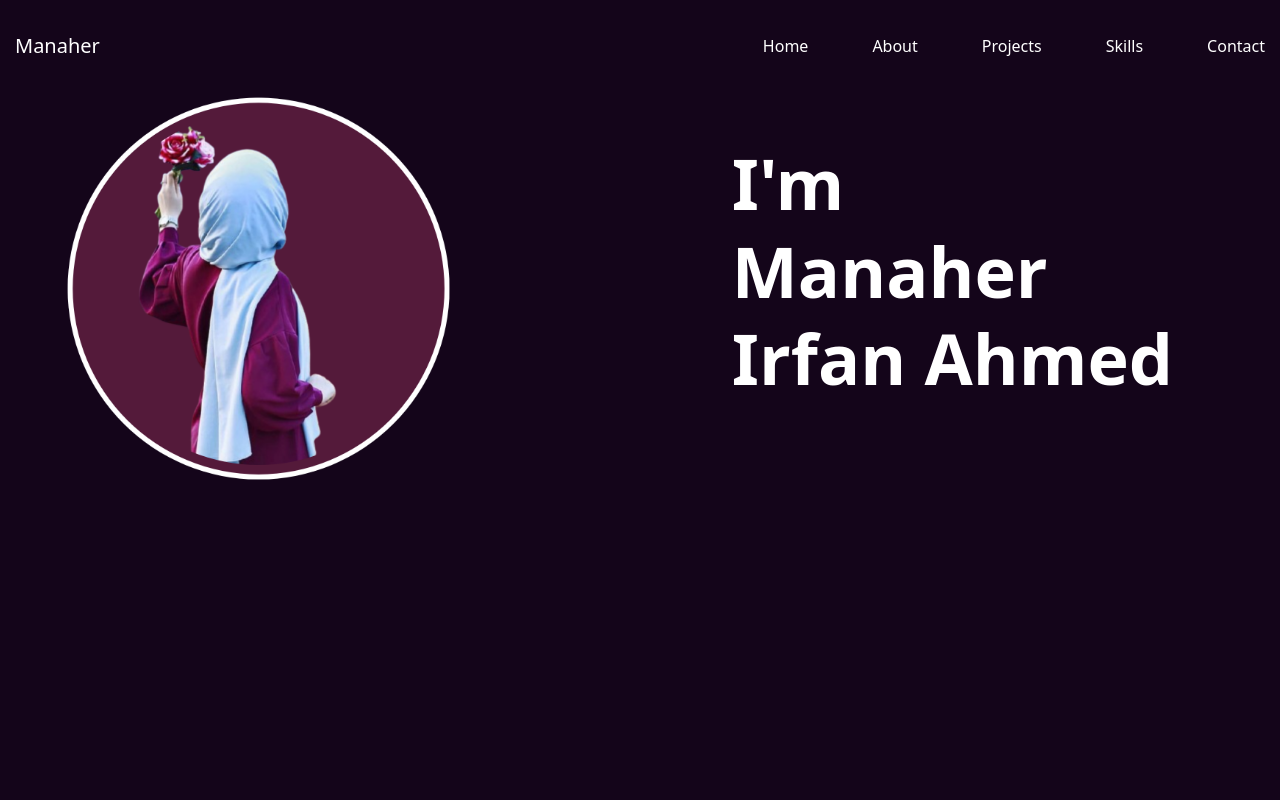
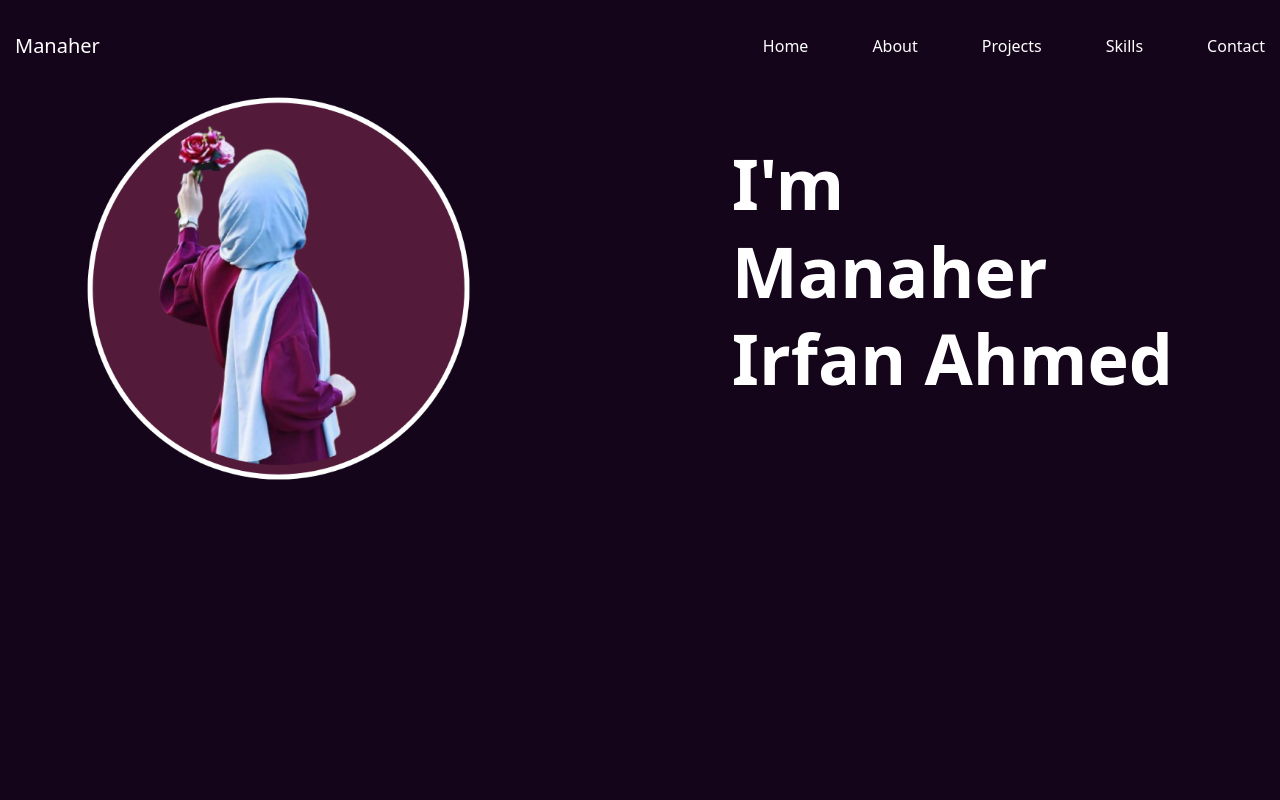
Before and after one commit to manaher/My-Portfolio, a Next.js app: page / in a window 1280 px wide. Shown: the top 800 px of the page. Built offline with nearby package versions, Linux system fonts and the light colour scheme.

Commit message:
Update Hero.tsx

```diff
--- a/src/components/Hero.tsx
+++ b/src/components/Hero.tsx
@@ -4,7 +4,7 @@ import Navbar from './Navbar'
 const Hero = () => {
   return (
     <div id='hero' className='min-h-screen bg-no-repeat bg-[url(/profile.png)] bg-cover'
-    style={{backgroundSize: "31%", backgroundPosition: "left 60px top 90px"}}>
+    style={{backgroundSize: "31%", backgroundPosition: "left 80px top 90px"}}>
 
       <Navbar />
       <div className='container grid lg:grid-cols-2 h-[calc(100vh-60px)]'>
```
